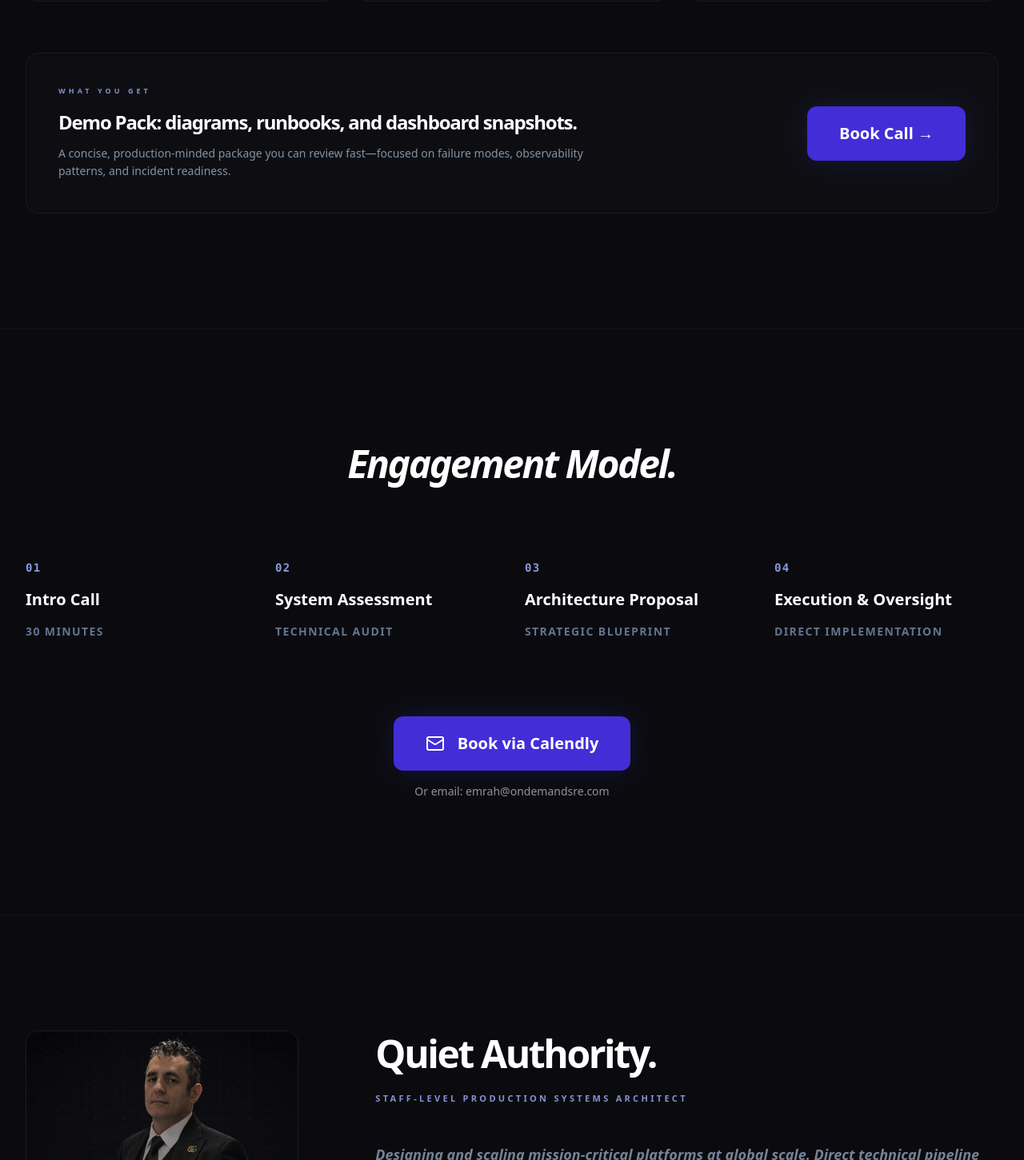
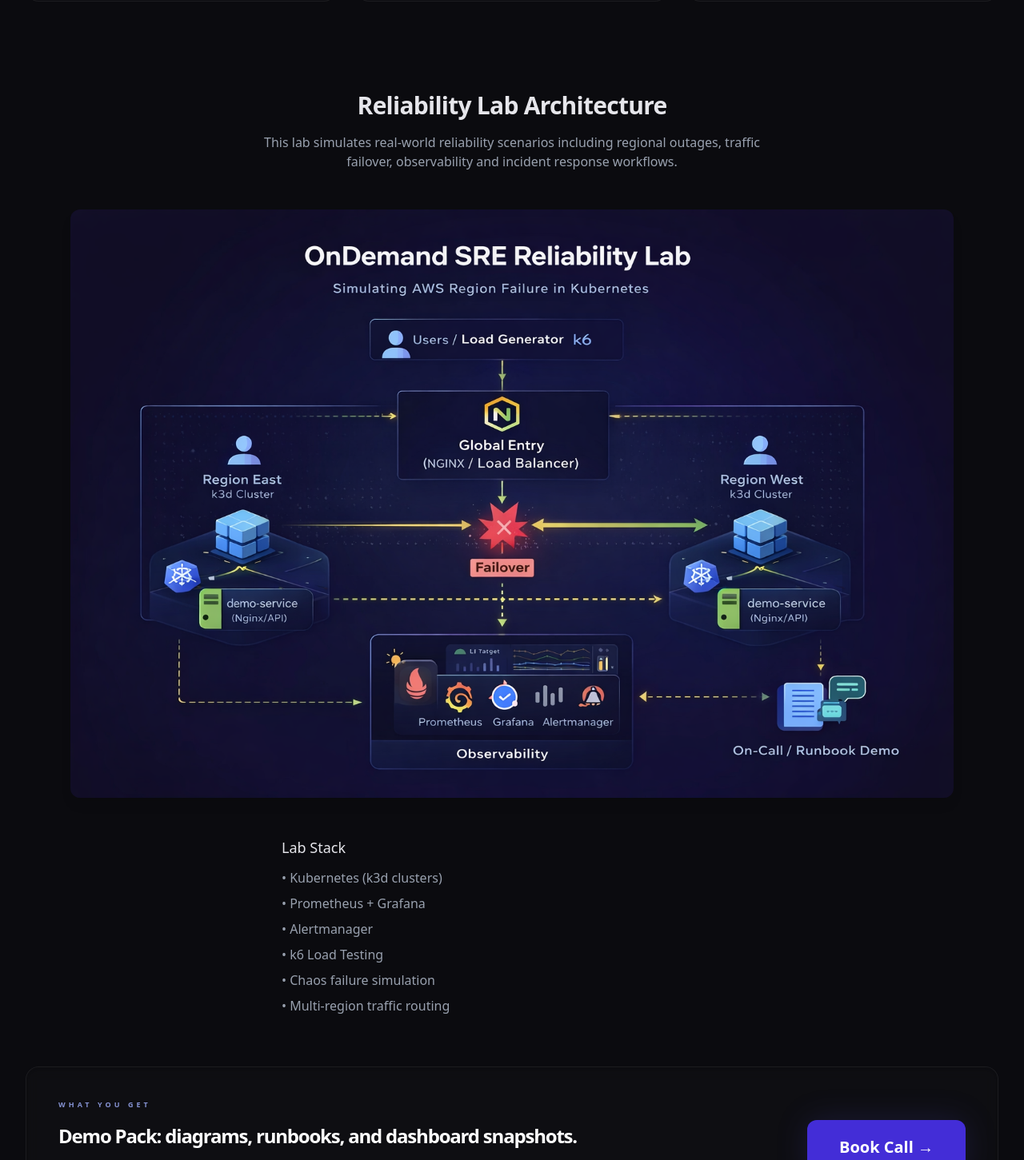
Before and after one commit to Solaris11/ondemand-sre-web, a Next.js app: page / in a window 1280 px wide. Shown: the part 4699-6150 px from the top of the page at 80% size. Built offline with nearby package versions, Linux system fonts and the light colour scheme.

Commit message:
Adding lab section

```diff
--- a/src/app/page.tsx
+++ b/src/app/page.tsx
@@ -2,7 +2,6 @@
 
 import type { Variants } from "framer-motion";
 import { LazyMotion, domAnimation, m, useReducedMotion } from "framer-motion";
-import Image from "next/image";
 import {
   Activity,
   CheckCircle2,
@@ -14,6 +13,7 @@ import {
   ShieldAlert,
   X,
 } from "lucide-react";
+import Image from "next/image";
 import { useEffect, useMemo, useRef, useState } from "react";
 import CalendlyModal from "../components/CalendlyModal";
 
@@ -419,11 +419,10 @@ export default function Home() {
 
         {/* NAVBAR */}
         <nav
-          className={`fixed top-0 w-full z-50 transition-all duration-200 ${
-            scrolled
+          className={`fixed top-0 w-full z-50 transition-all duration-200 ${scrolled
               ? "bg-[#0B0B0F]/92 border-b border-white/[0.05] backdrop-blur-xl py-3"
               : "bg-transparent border-b border-transparent py-5"
-          }`}
+            }`}
           aria-label="Primary"
         >
           <div className="max-w-7xl mx-auto px-6 sm:px-8 flex items-center justify-between">
@@ -452,16 +451,14 @@ export default function Home() {
                     key={item.key}
                     type="button"
                     onClick={() => scrollToId(item.key)}
-                    className={`relative hover:text-indigo-200 transition-colors ${
-                      active ? "text-white" : ""
-                    }`}
+                    className={`relative hover:text-indigo-200 transition-colors ${active ? "text-white" : ""
+                      }`}
                     aria-current={active ? "page" : undefined}
                   >
                     {item.label}
                     <span
-                      className={`absolute -bottom-3 left-1/2 -translate-x-1/2 h-[2px] w-6 rounded-full transition-all ${
-                        active ? "bg-indigo-500/70 opacity-100" : "opacity-0"
-                      }`}
+                      className={`absolute -bottom-3 left-1/2 -translate-x-1/2 h-[2px] w-6 rounded-full transition-all ${active ? "bg-indigo-500/70 opacity-100" : "opacity-0"
+                        }`}
                       aria-hidden="true"
                     />
                   </button>
@@ -522,11 +519,10 @@ export default function Home() {
                         scrollToId(item.key);
                         closeMobile();
                       }}
-                      className={`px-4 py-3 text-left ${MICRO_PANEL} ${
-                        activeSection === item.key
+                      className={`px-4 py-3 text-left ${MICRO_PANEL} ${activeSection === item.key
                           ? "border-indigo-500/35 text-white"
                           : "text-white/70"
-                      }`}
+                        }`}
                     >
                       <div className="text-[10px] font-black uppercase tracking-[0.25em]">
                         {item.label}
@@ -786,11 +782,10 @@ export default function Home() {
                     key={item.title}
                     type="button"
                     onClick={() => setStackOpen(isOpen ? null : item)}
-                    className={`p-8 text-center text-[10px] font-black uppercase tracking-[0.3em] transition-all ${PANEL} ${
-                      isOpen
+                    className={`p-8 text-center text-[10px] font-black uppercase tracking-[0.3em] transition-all ${PANEL} ${isOpen
                         ? "border-indigo-500/35 text-white"
                         : "text-slate-500 hover:text-white hover:border-indigo-500/25"
-                    } focus:outline-none focus-visible:ring-2 focus-visible:ring-indigo-500/30`}
+                      } focus:outline-none focus-visible:ring-2 focus-visible:ring-indigo-500/30`}
                     aria-expanded={isOpen}
                     aria-controls="stack-detail"
                   >
@@ -953,6 +948,41 @@ export default function Home() {
                   </m.div>
                 ))}
               </div>
+
+              {/* NEW RELIABILITY LAB ARCHITECTURE SECTION */}
+              <section className="mt-28 max-w-6xl mx-auto px-6 text-center">
+                <h2 className="text-3xl font-semibold tracking-tight">
+                  Reliability Lab Architecture
+                </h2>
+
+                <p className="text-gray-400 mt-4 max-w-2xl mx-auto">
+                  This lab simulates real-world reliability scenarios including regional
+                  outages, traffic failover, observability and incident response workflows.
+                </p>
+
+                <div className="mt-12">
+                  <Image
+                    src="/reliability-lab-architecture.png"
+                    alt="OnDemand SRE Reliability Lab Architecture"
+                    width={1200}
+                    height={700}
+                    className="mx-auto rounded-xl shadow-lg"
+                  />
+                </div>
+
+                <div className="mt-12 text-left max-w-xl mx-auto">
+                  <h3 className="text-lg font-medium mb-3">Lab Stack</h3>
+
+                  <ul className="space-y-2 text-gray-400">
+                    <li>• Kubernetes (k3d clusters)</li>
+                    <li>• Prometheus + Grafana</li>
+                    <li>• Alertmanager</li>
+                    <li>• k6 Load Testing</li>
+                    <li>• Chaos failure simulation</li>
+                    <li>• Multi-region traffic routing</li>
+                  </ul>
+                </div>
+              </section>
 
               <m.div
                 variants={ARCHITECT_ENTRY}
```
Also changed, not shown: public/reliability-lab-architecture.png (added).
